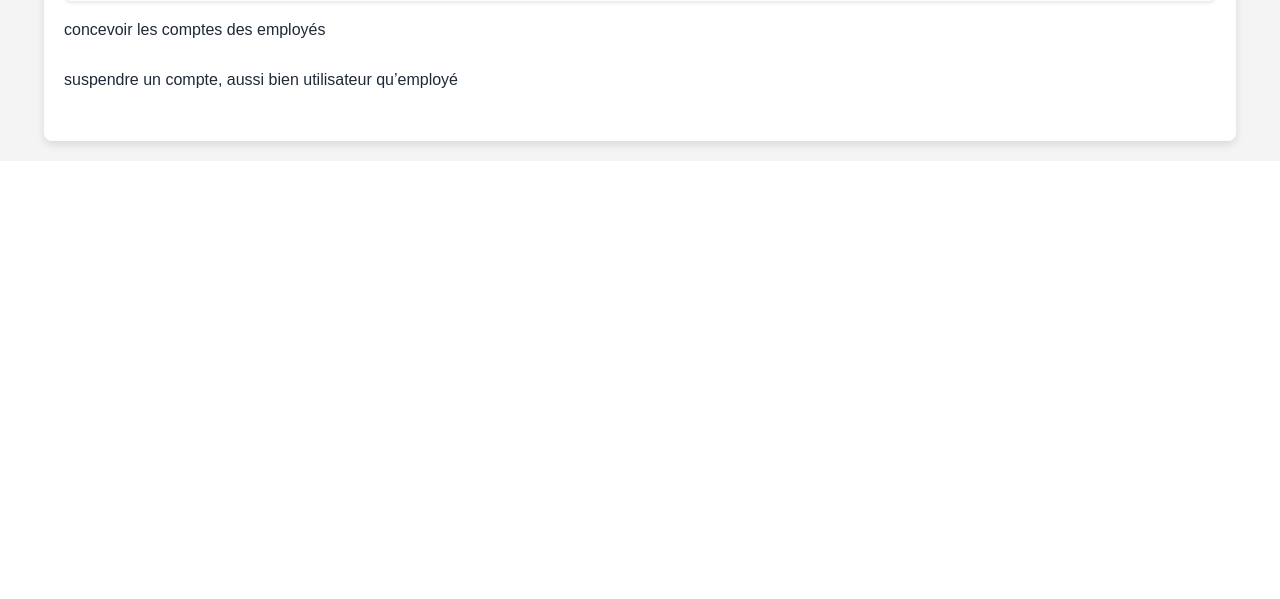
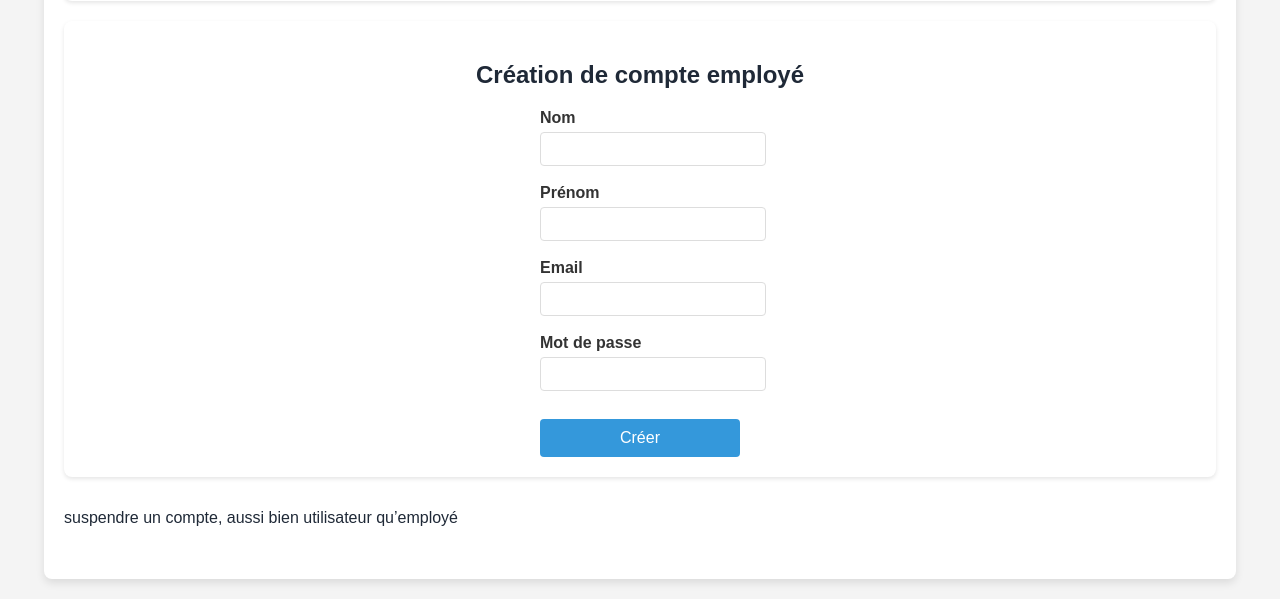
Before and after one commit to solunik/Ecoride, a PHP site: page /app/views/admin.php in a window 1280 px wide. Shown: the part 984-1583 px from the top of the page. Before the commit the page ends 1135 px from the top, so only its background shows below. Run offline with PHP 8.4, Linux system fonts and the light colour scheme.

Commit message:
début cration formulaire création employé

```diff
--- a/app/views/admin.php
+++ b/app/views/admin.php
@@ -30,9 +30,42 @@
             </div>
         </section>
 
-        <section>
-            <?php echo "concevoir les comptes des employés"; ?>
-        </section>
+        <section class="employee-creation">
+    <h2>Création de compte employé</h2>
+
+    <form id="createEmployeeForm" class="employee-form">
+        <div class="form-group">
+            <label for="employeeLastName">Nom </label>
+            <input type="text" id="employeeLastName" name="lastName" required>
+        </div>
+
+        <div class="form-group">
+            <label for="employeeFirstName">Prénom </label>
+            <input type="text" id="employeeFirstName" name="firstName" required>
+        </div>
+
+        <div class="form-group">
+            <label for="employeeEmail">Email </label>
+            <input type="email" id="employeeEmail" name="email" required>
+        </div>
+
+        <div class="form-group">
+            <label for="employeePassword">Mot de passe </label>
+            <input type="password" id="employeePassword" name="password" required>
+        </div>
+
+        <button type="submit" class="btn-submit">Créer</button>
+    </form>
+
+    <div id="employeeConfirmation" class="confirmation-message" style="display:none;">
+        <h3>Compte employé créé avec succès</h3>
+        <div class="employee-details">
+            <p><span class="detail-label">Nom complet :</span> <span id="confirmFullName"></span></p>
+            <p><span class="detail-label">Email :</span> <span id="confirmEmail"></span></p>
+            <p><span class="detail-label">Rôle :</span> Employé</p>
+        </div>
+    </div>
+</section>
 
         <section>
             <?php echo "suspendre un compte, aussi bien utilisateur qu’employé"; ?>
--- a/public/css/admin.css
+++ b/public/css/admin.css
@@ -94,3 +94,94 @@ canvas {
         font-size: 16px;
     }
 }
+
+
+
+/* Création d'employé */
+.employee-creation {
+    background: white;
+    padding: 20px;
+    border-radius: 8px;
+    box-shadow: 0 2px 4px rgba(0,0,0,0.1);
+    margin-: 20px;
+}
+
+.employee-creation h2 {
+    text-align: center;
+}
+
+.employee-form {
+    max-width: 200px;
+    margin: 0 auto;
+}
+
+.form-group {
+    margin-bottom: 2px;
+}
+
+.form-group label {
+    display: block;
+    margin-bottom: 5px;
+    font-weight: 600;
+    color: #333;
+}
+
+.form-group input {
+    width: 100%;
+    padding: 8px 12px;
+    border: 1px solid #ddd;
+    border-radius: 4px;
+    font-size: 14px;
+}
+
+.form-group input:focus {
+    border-color: #3498db;
+    outline: none;
+}
+
+.btn-submit {
+    background-color: #3498db;
+    color: white;
+    border: none;
+    padding: 10px 15px;
+    border-radius: 4px;
+    cursor: pointer;
+    font-size: 16px;
+    margin-top: 10px;
+    width: 100%;
+}
+
+.btn-submit:hover {
+    background-color: #2980b9;
+}
+
+.confirmation-message {
+    margin-top: 0px; /* Moins d'espace entre le formulaire et le message de confirmation */
+    padding: 2px;
+    background-color: #f8f9fa;
+    border-radius: 8px;
+    border-left: 4px solid #2ecc71;
+    display: none; /* Le message de confirmation commence caché */
+}
+
+.employee-details {
+    margin-top: 5px;
+}
+
+.detail-label {
+    font-weight: 600;
+    color: #333;
+    display: inline-block;
+    min-width: 60px;
+}
+
+@media (max-width: 640px) {
+    .employee-form {
+        width: 100%;
+    }
+
+    .detail-label {
+        display: block;
+        margin-bottom: 3px;
+    }
+}
--- a/public/js/admin.js
+++ b/public/js/admin.js
@@ -5,6 +5,7 @@ class AdminDashboard {
         this.ridesChart = null;
         this.creditsChart = null;
         this.init();
+        this.initEmployeeCreation();
     }
 
     async init() {
@@ -96,7 +97,76 @@ class AdminDashboard {
         this.messageEl.className = `alert ${isError ? 'error' : 'info'}`;
         this.messageEl.style.display = 'block';
     }
+
+
+
+
+
+    initEmployeeCreation() {
+        const form = document.getElementById('createEmployeeForm');
+        if (!form) return;
+
+        form.addEventListener('submit', (e) => {
+            e.preventDefault();
+            this.handleEmployeeCreation();
+        });
+    }
+
+    async handleEmployeeCreation() {
+        const employeeData = {
+            lastName: document.getElementById('employeeLastName').value.trim(),
+            firstName: document.getElementById('employeeFirstName').value.trim(),
+            email: document.getElementById('employeeEmail').value.trim(),
+            password: document.getElementById('employeePassword').value
+        };
+
+        // Validation minimale
+        if (!employeeData.lastName || !employeeData.firstName || !employeeData.email.includes('@') || employeeData.password.length < 6) {
+            this.showMessage('Veuillez remplir tous les champs correctement', true);
+            return;
+        }
+
+        try {
+            // SIMULATION - À remplacer par un vrai appel API
+            console.log('Données employé:', employeeData);
+            await new Promise(resolve => setTimeout(resolve, 800)); // <-- Ligne corrigée
+
+            // Afficher la confirmation
+            this.showEmployeeConfirmation(employeeData);
+            document.getElementById('createEmployeeForm').reset();
+
+        } catch (error) {
+            this.showMessage("Erreur lors de la création: " + error.message, true);
+        }
+    }
+
+    showEmployeeConfirmation(employeeData) {
+        const confirmation = document.getElementById('employeeConfirmation');
+        if (!confirmation) return;
+
+        document.getElementById('confirmFullName').textContent = `${employeeData.firstName} ${employeeData.lastName}`;
+        document.getElementById('confirmEmail').textContent = employeeData.email;
+
+        confirmation.style.display = 'block';
+        setTimeout(() => confirmation.style.display = 'none', 5000); // Le message disparaît après 5 secondes
+    }
+
+
+
+
+
+
+
+
+
 }
+
+
+
+
+
+
+
 
 // Initialisation après chargement de la page
 document.addEventListener('DOMContentLoaded', () => {
```
